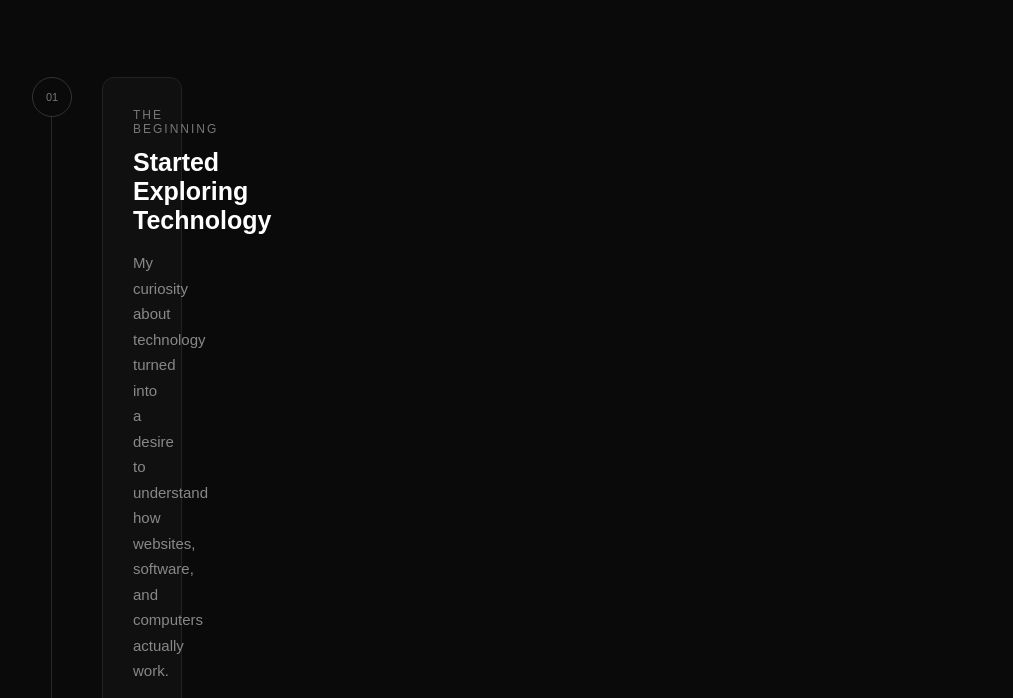
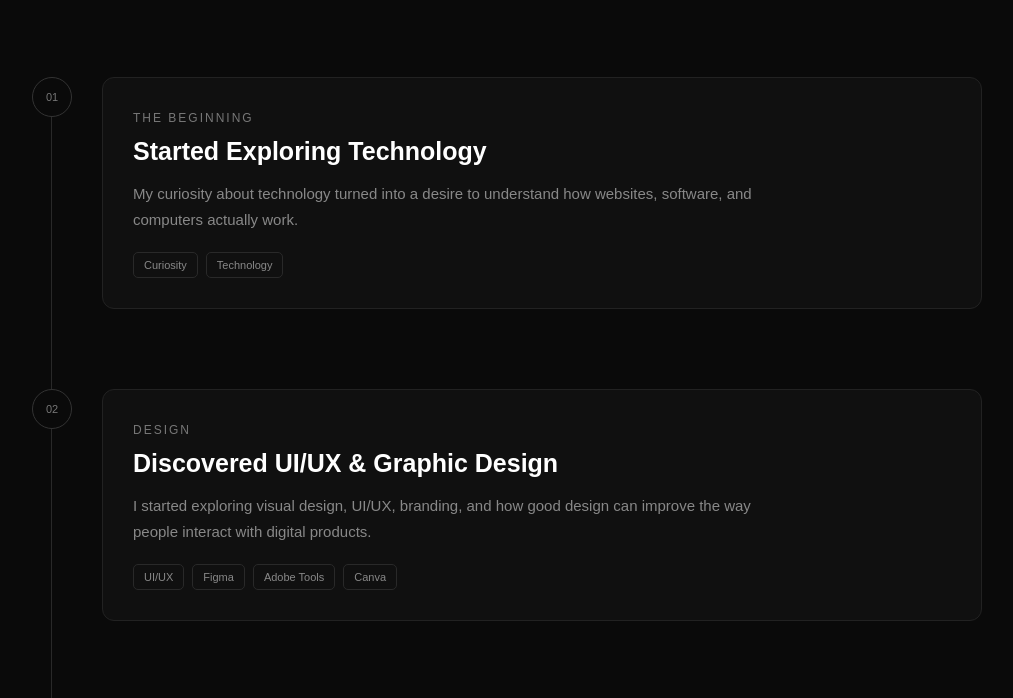
Before and after one commit to khanalsushil226-del/sushil-khanal, a plain HTML site: page index.html in a window 1280 px wide. Shown: the part 1143-1841 px from the top of the page, without its empty margins (133-1146 px from the left). Drawn offline with Linux system fonts and the light colour scheme; a script that the page names is missing.

```diff
--- a/style.css
+++ b/style.css
@@ -428,11 +428,13 @@
 
     display: grid;
 
-    grid-template-columns: 80px 1fr;
-
-    gap: 35px;
+    grid-template-columns: minmax(0, 1fr);
 
     margin-bottom: 80px;
+}
+
+.timeline-content {
+    min-width: 0;
 }
 
 
```
